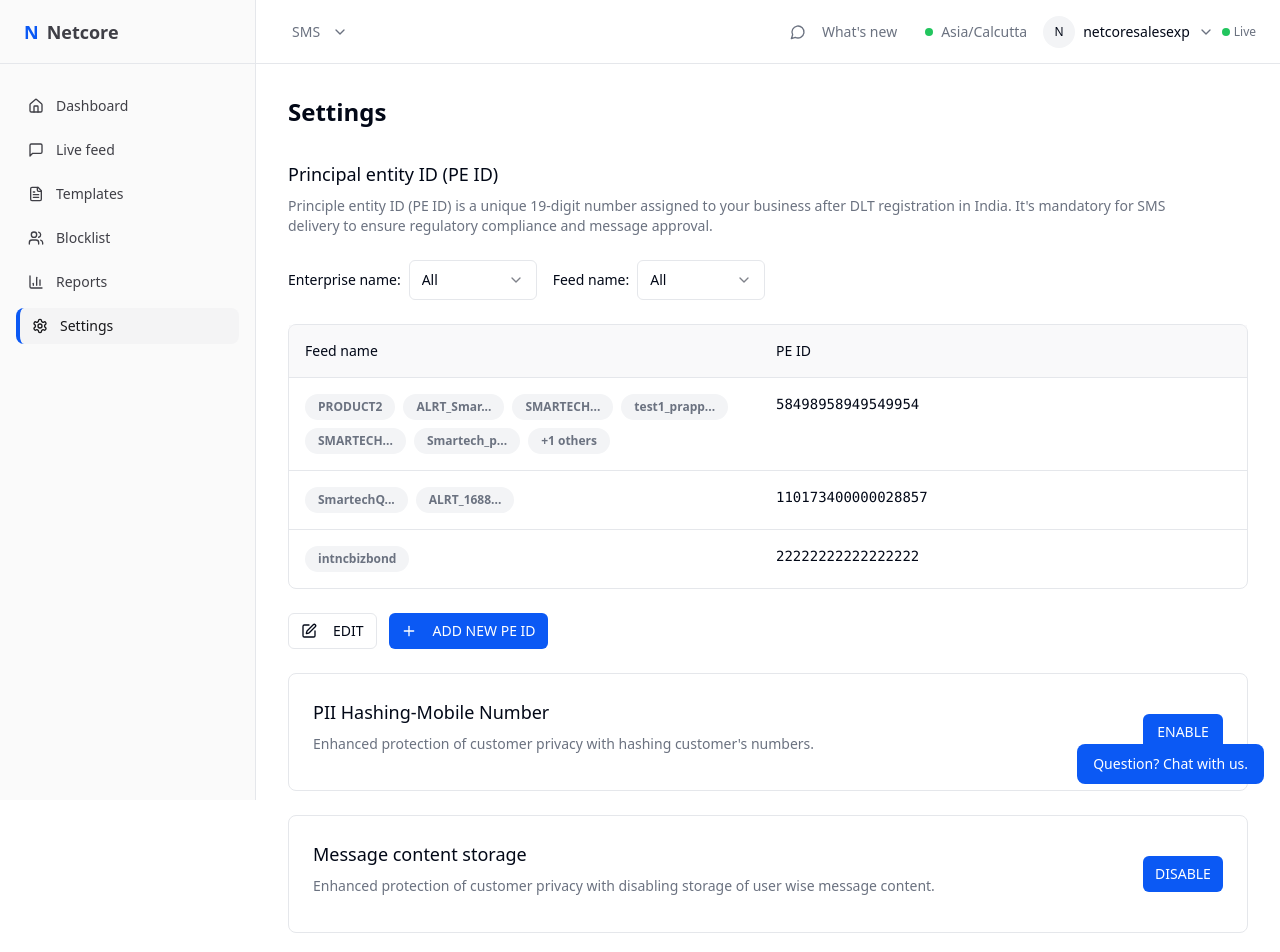
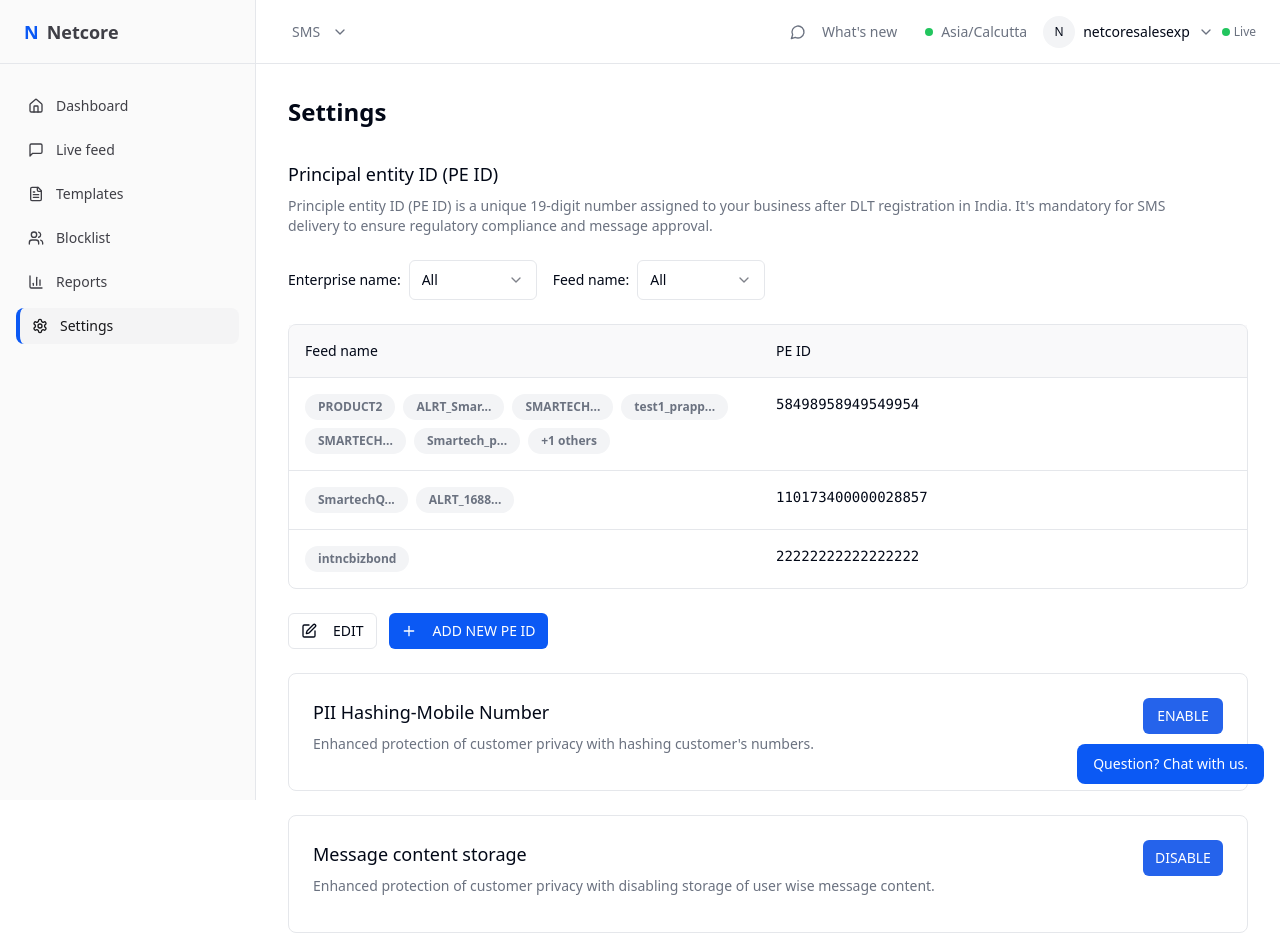
Before and after one commit to Product-Netcore/pii-hashing, a React (Vite) app: page / in a window 1280 px wide. Shown: the top 952 px of the page. Built offline with nearby package versions, Linux system fonts and the light colour scheme.

Commit message:
Align buttons to header
Updated button alignment to the top right, aligning with the header. Changed the "DISABLE" button color to blue.

```diff
--- a/src/components/SettingsPage.tsx
+++ b/src/components/SettingsPage.tsx
@@ -152,7 +152,8 @@ export function SettingsPage() {
           {/* PII Hashing Section */}
           <div className="mt-12 space-y-6">
             {/* PII Hashing - Mobile Number */}
-            <div className="flex items-center justify-between p-6 border border-border rounded-lg">
+            <div className="p-6 border border-border rounded-lg">
+              <div className="flex items-start justify-between">
                 <div className="flex-1">
                   <h3 className="text-lg font-medium text-foreground mb-2">PII Hashing-Mobile Number</h3>
                   <p className="text-sm text-muted-foreground mb-3">
@@ -181,7 +182,7 @@ export function SettingsPage() {
                     </div>
                   )}
                 </div>
-              <div className="flex gap-2">
+                <div className="flex gap-2 ml-4">
                   {isPIIHashingEnabled && (
                     <Button
                       size="sm"
@@ -195,17 +196,19 @@ export function SettingsPage() {
                   )}
                   <Button
                     size="sm"
-                  className="min-w-[80px]"
-                  variant={isPIIHashingEnabled ? "destructive" : "default"}
+                    className="min-w-[80px] bg-blue-600 text-white hover:bg-blue-700"
+                    variant={isPIIHashingEnabled ? "default" : "default"}
                     onClick={() => isPIIHashingEnabled ? setIsPIIHashingEnabled(false) : setShowPIIDialog(true)}
                   >
                     {isPIIHashingEnabled ? "DISABLE" : "ENABLE"}
                   </Button>
                 </div>
               </div>
+            </div>
 
             {/* PII Hashing - Message Content */}
-            <div className="flex items-center justify-between p-6 border border-border rounded-lg">
+            <div className="p-6 border border-border rounded-lg">
+              <div className="flex items-start justify-between">
                 <div className="flex-1">
                   <h3 className="text-lg font-medium text-foreground mb-2">Message content storage</h3>
                   <p className="text-sm text-muted-foreground mb-3">
@@ -234,7 +237,7 @@ export function SettingsPage() {
                     </div>
                   )}
                 </div>
-              <div className="flex gap-2">
+                <div className="flex gap-2 ml-4">
                   {isContentStorageEnabled && (
                     <Button
                       size="sm"
@@ -248,12 +251,13 @@ export function SettingsPage() {
                   )}
                   <Button
                     size="sm"
-                  className="min-w-[80px]"
-                  variant={isContentStorageEnabled ? "destructive" : "default"}
+                    className="min-w-[80px] bg-blue-600 text-white hover:bg-blue-700"
+                    variant={isContentStorageEnabled ? "default" : "default"}
                     onClick={() => isContentStorageEnabled ? setIsContentStorageEnabled(false) : setShowContentDialog(true)}
                   >
                     {isContentStorageEnabled ? "ENABLE" : "DISABLE"}
                   </Button>
+                </div>
               </div>
             </div>
           </div>
```
Lines whose indentation alone changed are shown as unchanged.
